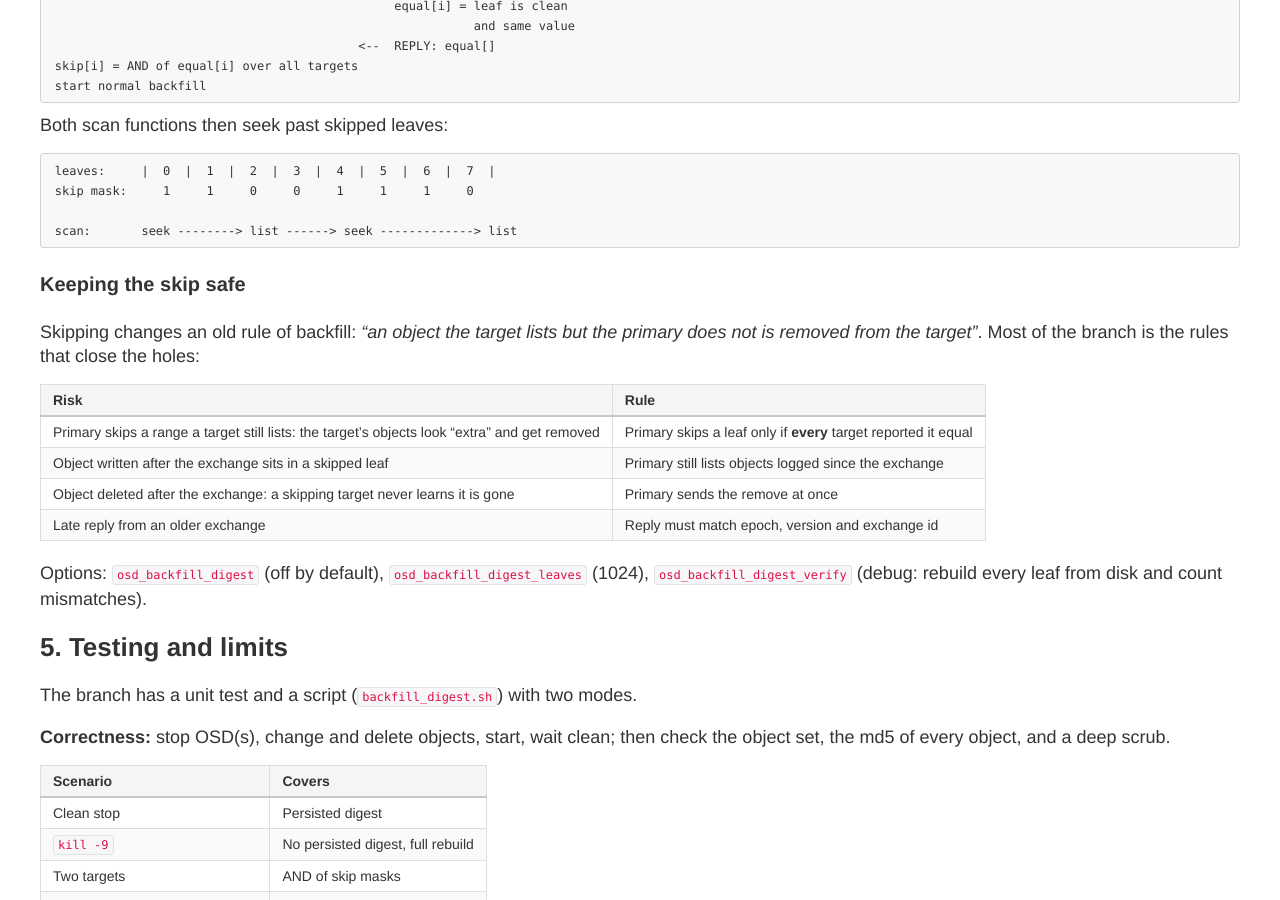
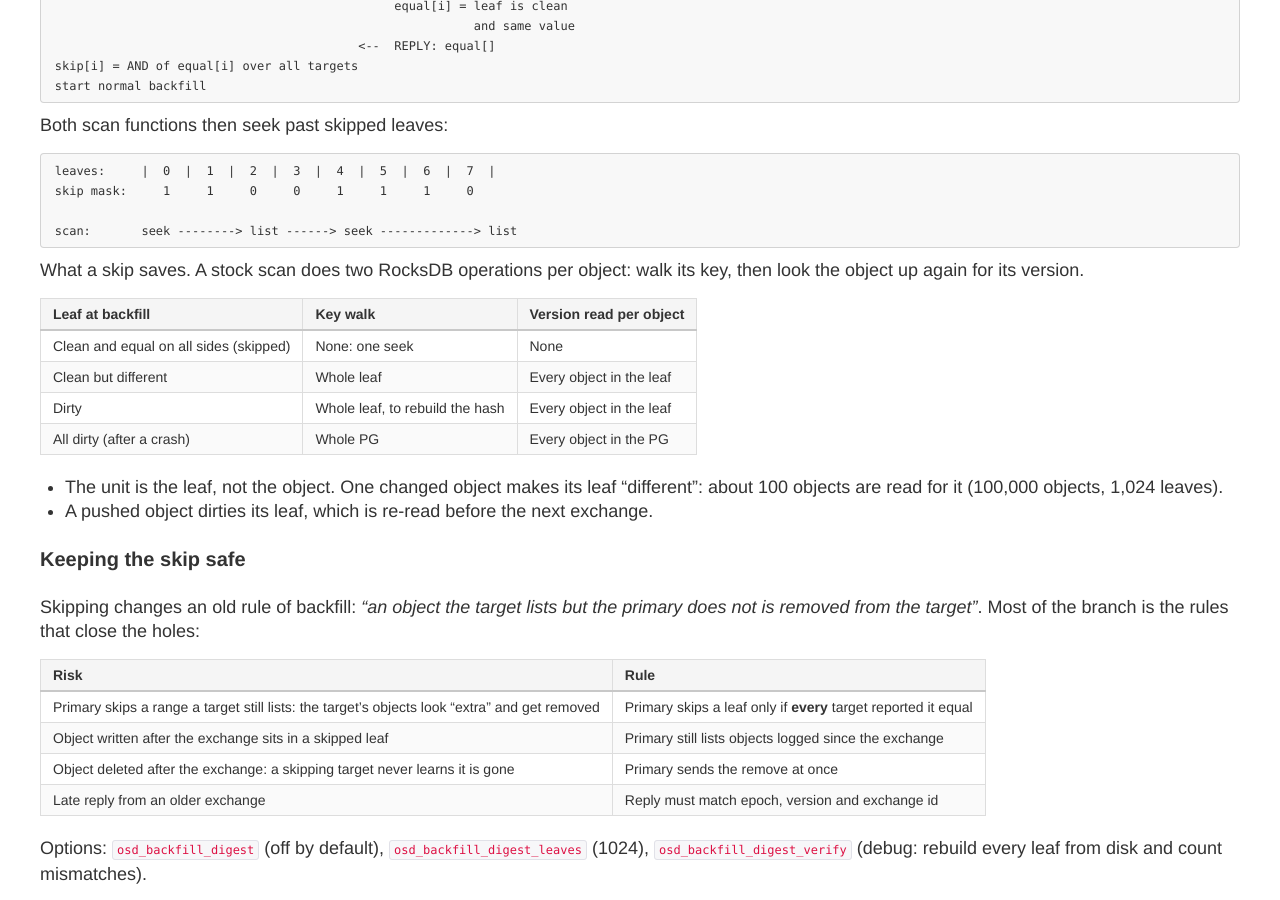
Before and after one commit to ming1/ming1.github.io, a Jekyll site: the page built from _posts/2026-11-11-ceph-backfill-digest.md, in a window 1280 px wide and 900 px high, scrolled down 5328 px. Built offline with Jekyll 4.4.1, drawn with Linux system fonts in a browser that asks for light colours; comment, search, counter and statistics services are not loaded; a style sheet for code colours, icons or effects is not loaded.

Commit message:
ceph-backfill-digest: what a skip saves
Signed-off-by: Ming Lei <tom.leiming@gmail.com>

````diff
--- a/_posts/2026-11-11-ceph-backfill-digest.md
+++ b/_posts/2026-11-11-ceph-backfill-digest.md
@@ -261,6 +261,21 @@ Both scan functions then seek past skipped leaves:
 
  scan:       seek --------> list ------> seek -------------> list
 ```
+
+What a skip saves. A stock scan does two RocksDB operations per object: walk
+its key, then look the object up again for its version.
+
+| Leaf at backfill | Key walk | Version read per object |
+|---|---|---|
+| Clean and equal on all sides (skipped) | None: one seek | None |
+| Clean but different | Whole leaf | Every object in the leaf |
+| Dirty | Whole leaf, to rebuild the hash | Every object in the leaf |
+| All dirty (after a crash) | Whole PG | Every object in the PG |
+
+- The unit is the leaf, not the object. One changed object makes its leaf
+  "different": about 100 objects are read for it (100,000 objects, 1,024
+  leaves).
+- A pushed object dirties its leaf, which is re-read before the next exchange.
 
 ### Keeping the skip safe
 
````
